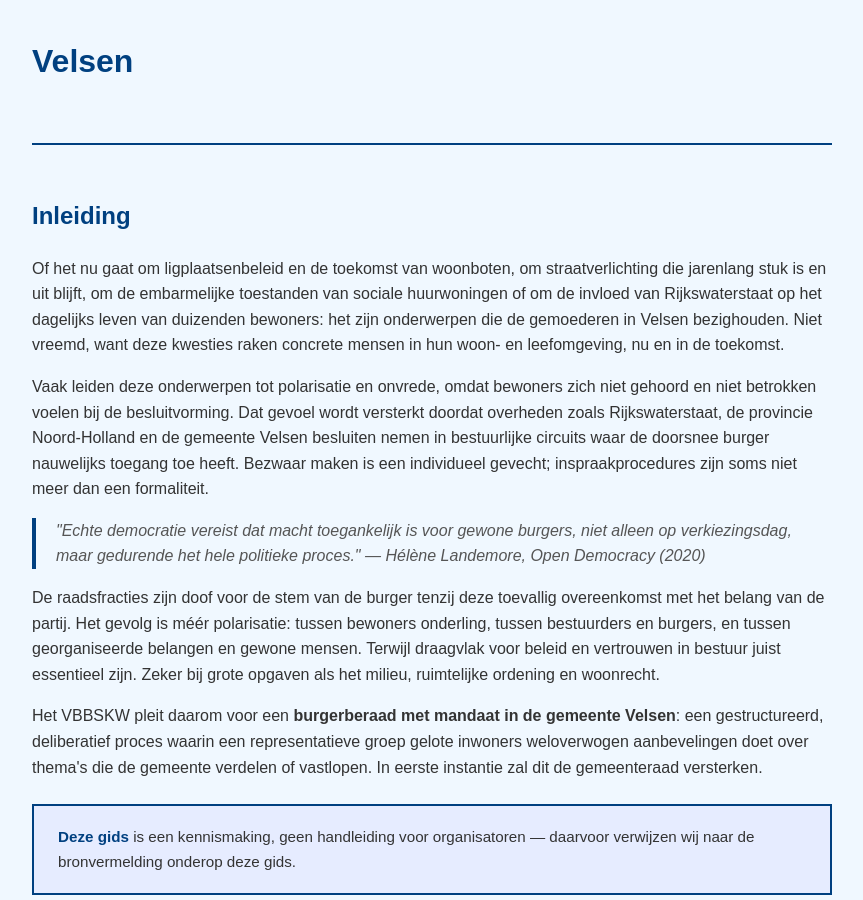
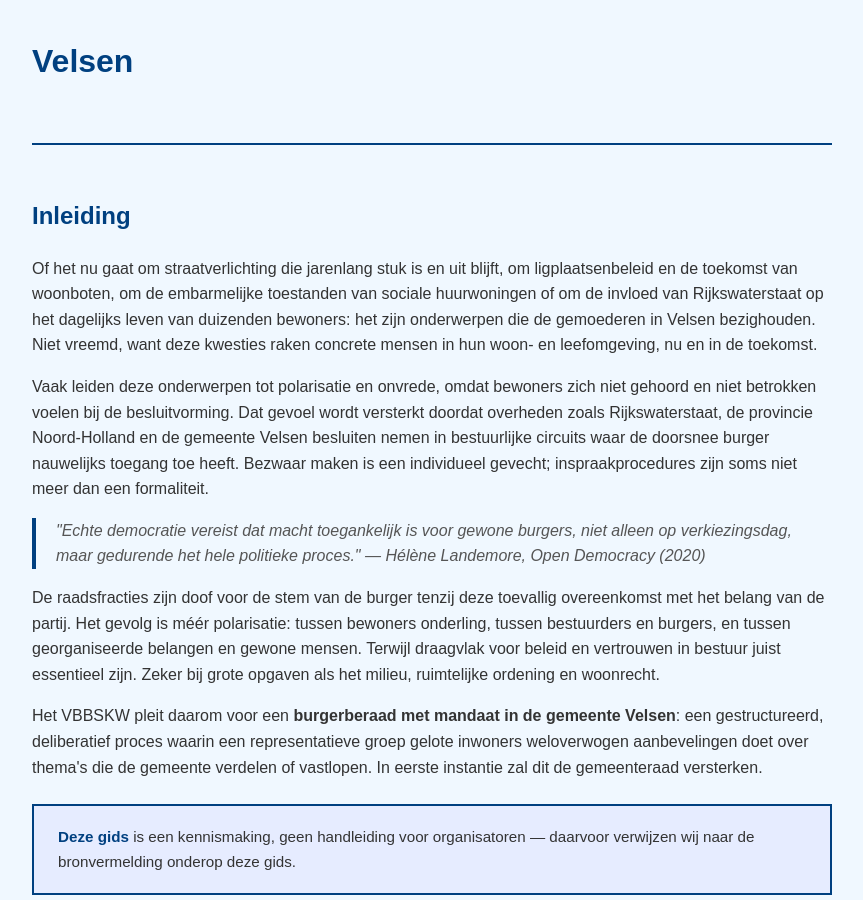
Before and after one commit to Klikblitser/VBBSKW, a Jekyll site: the page built from velsen.html, in a window 1280 px wide and 900 px high, scrolled down 962 px. Shown: the whole window, without its empty margins (208-1071 px from the left). Built offline with Jekyll 4.4.1, drawn with Linux system fonts in a browser that asks for light colours; some of the changed text lies outside the part shown.

Commit message:
aanpassing

```diff
--- a/velsen.html
+++ b/velsen.html
@@ -292,7 +292,7 @@ description: Loting en burgerparticipatie — geschiedenis en aanmelding Velsen
 <section id="inleiding">
   <h2>Inleiding</h2>
 
-  <p>Of het nu gaat om ligplaatsenbeleid en de toekomst van woonboten, om straatverlichting die jarenlang stuk is en uit blijft, om de embarmelijke toestanden van sociale huurwoningen of om de invloed van Rijkswaterstaat op het dagelijks leven van duizenden bewoners: het zijn onderwerpen die de gemoederen in Velsen bezighouden. Niet vreemd, want deze kwesties raken concrete mensen in hun woon- en leefomgeving, nu en in de toekomst.</p>
+  <p>Of het nu gaat om straatverlichting die jarenlang stuk is en uit blijft, om ligplaatsenbeleid en de toekomst van woonboten, om de embarmelijke toestanden van sociale huurwoningen of om de invloed van Rijkswaterstaat op het dagelijks leven van duizenden bewoners: het zijn onderwerpen die de gemoederen in Velsen bezighouden. Niet vreemd, want deze kwesties raken concrete mensen in hun woon- en leefomgeving, nu en in de toekomst.</p>
 
   <p>Vaak leiden deze onderwerpen tot polarisatie en onvrede, omdat bewoners zich niet gehoord en niet betrokken voelen bij de besluitvorming. Dat gevoel wordt versterkt doordat overheden zoals Rijkswaterstaat, de provincie Noord-Holland en de gemeente Velsen besluiten nemen in bestuurlijke circuits waar de doorsnee burger nauwelijks toegang toe heeft. Bezwaar maken is een individueel gevecht; inspraakprocedures zijn soms niet meer dan een formaliteit.</p>
 
@@ -593,7 +593,7 @@ description: Loting en burgerparticipatie — geschiedenis en aanmelding Velsen
   <h2>Doe mee &mdash; stel je beschikbaar voor loting</h2>
   <p>Het VBBSKW bouwt een register op van inwoners van Velsen en omgeving die bereid zijn deel te nemen aan een burgerberaad als zij worden uitgeloot. Aanmelding kost niets en verplicht tot niets &mdash; maar maakt het verschil zichtbaar.</p>
   <a href="http://www.vbbskw.com/enquete.html" class="btn">Aanmelden voor loting Velsen</a>
-  <a href="http://www.vbbskw.com/kleroterion.html" class="btn btn-secondary">Meer over loting &amp; kleroterion</a>
+  <a href="http://www.vbbskw.com/kleroterion.html" class="btn btn-secondary">Meer over loting</a>
 </div>
 
 
```
Also changed, not shown: other parts of velsen.html (+1 -1 lines).
